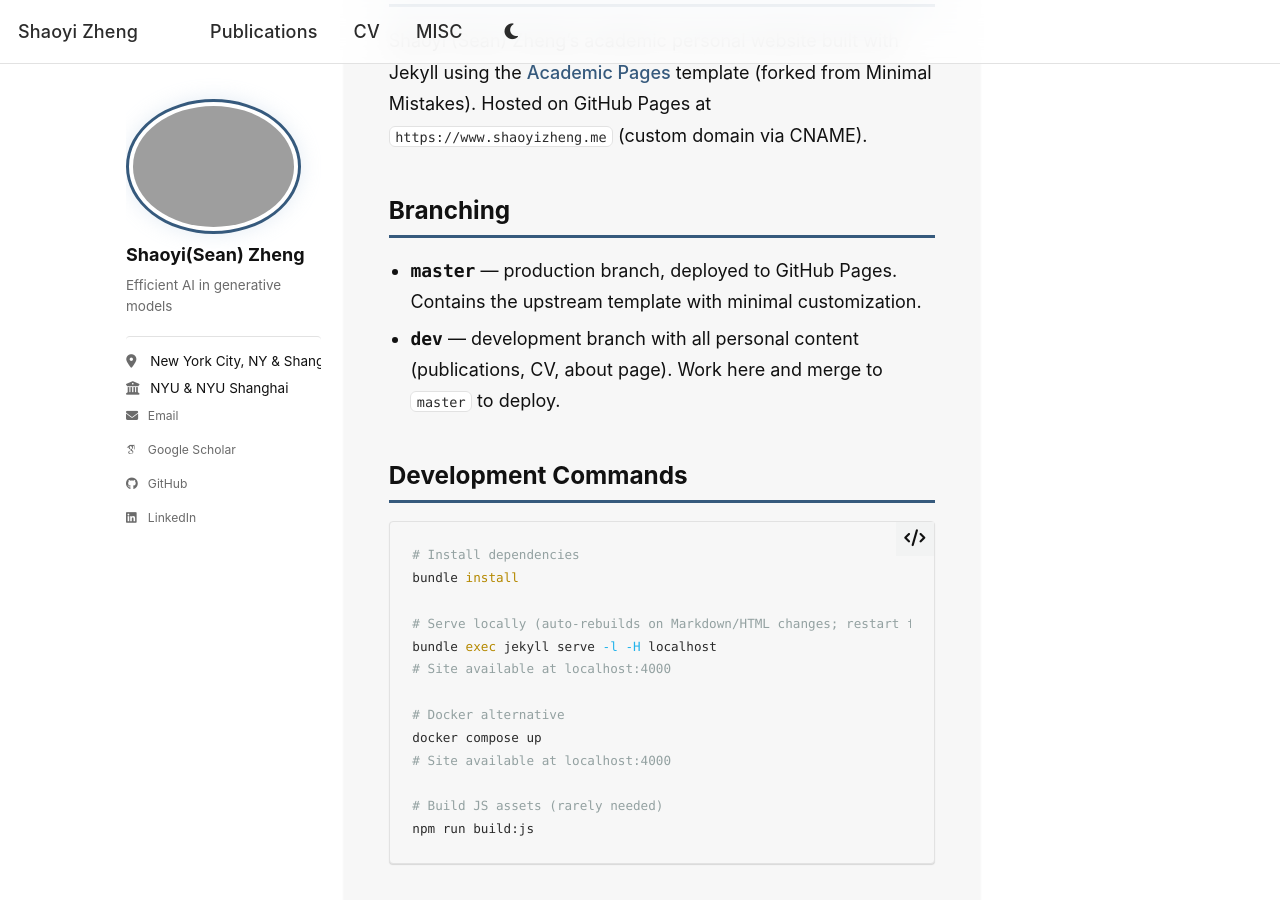
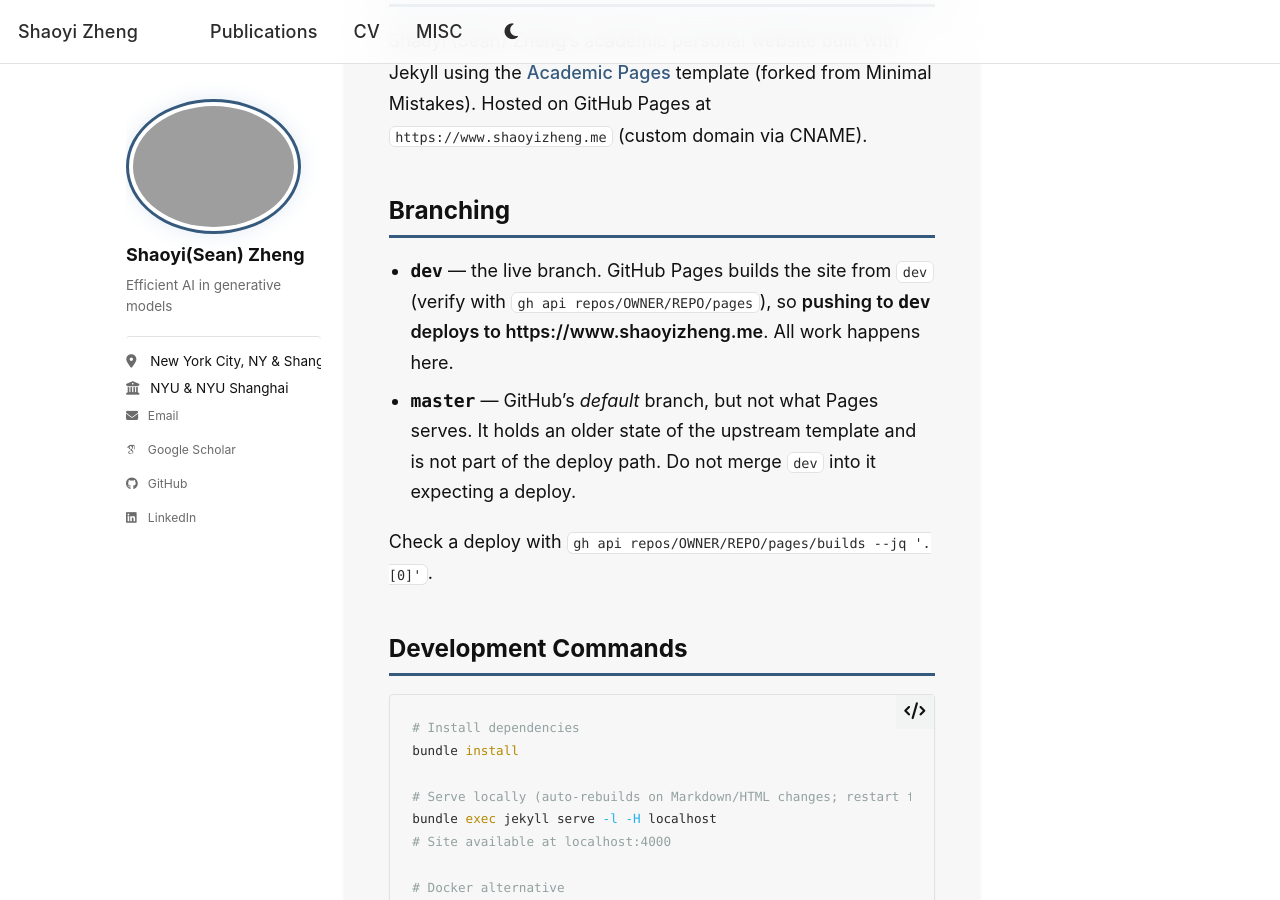
Before and after one commit to SeanAlpaca818/ShaoyiZheng.github.io, a Jekyll site: the page built from CLAUDE.md, in a window 1280 px wide and 900 px high, scrolled down 516 px. Built offline with Jekyll 4.4.1, drawn with Linux system fonts in a browser that asks for light colours; some web fonts are replaced; our own code applies the rules of GitHub Pages for plain Markdown files; a script that is not in the unit is left out.

Commit message:
Correct branch docs: Pages deploys from dev, not master
GitHub's default branch is master, but the Pages source is dev — pushing to
dev is the deploy. CLAUDE.md had this backwards.

```diff
--- a/CLAUDE.md
+++ b/CLAUDE.md
@@ -8,8 +8,10 @@
 
 ## Branching
 
-- **`master`** — production branch, deployed to GitHub Pages. Contains the upstream template with minimal customization.
-- **`dev`** — development branch with all personal content (publications, CV, about page). Work here and merge to `master` to deploy.
+- **`dev`** — the live branch. GitHub Pages builds the site from `dev` (verify with `gh api repos/OWNER/REPO/pages`), so **pushing to `dev` deploys to https://www.shaoyizheng.me**. All work happens here.
+- **`master`** — GitHub's *default* branch, but not what Pages serves. It holds an older state of the upstream template and is not part of the deploy path. Do not merge `dev` into it expecting a deploy.
+
+Check a deploy with `gh api repos/OWNER/REPO/pages/builds --jq '.[0]'`.
 
 ## Development Commands
 
```
